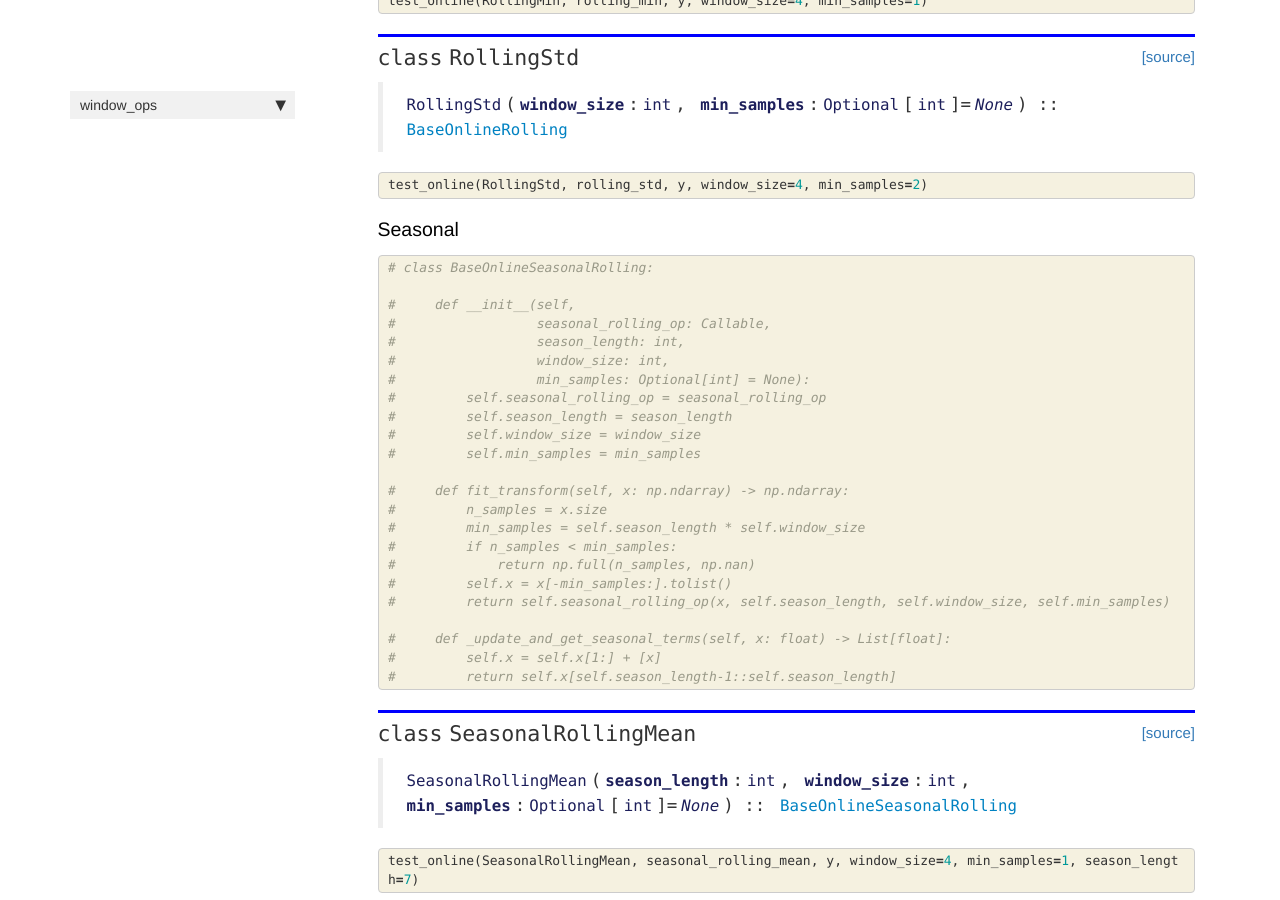
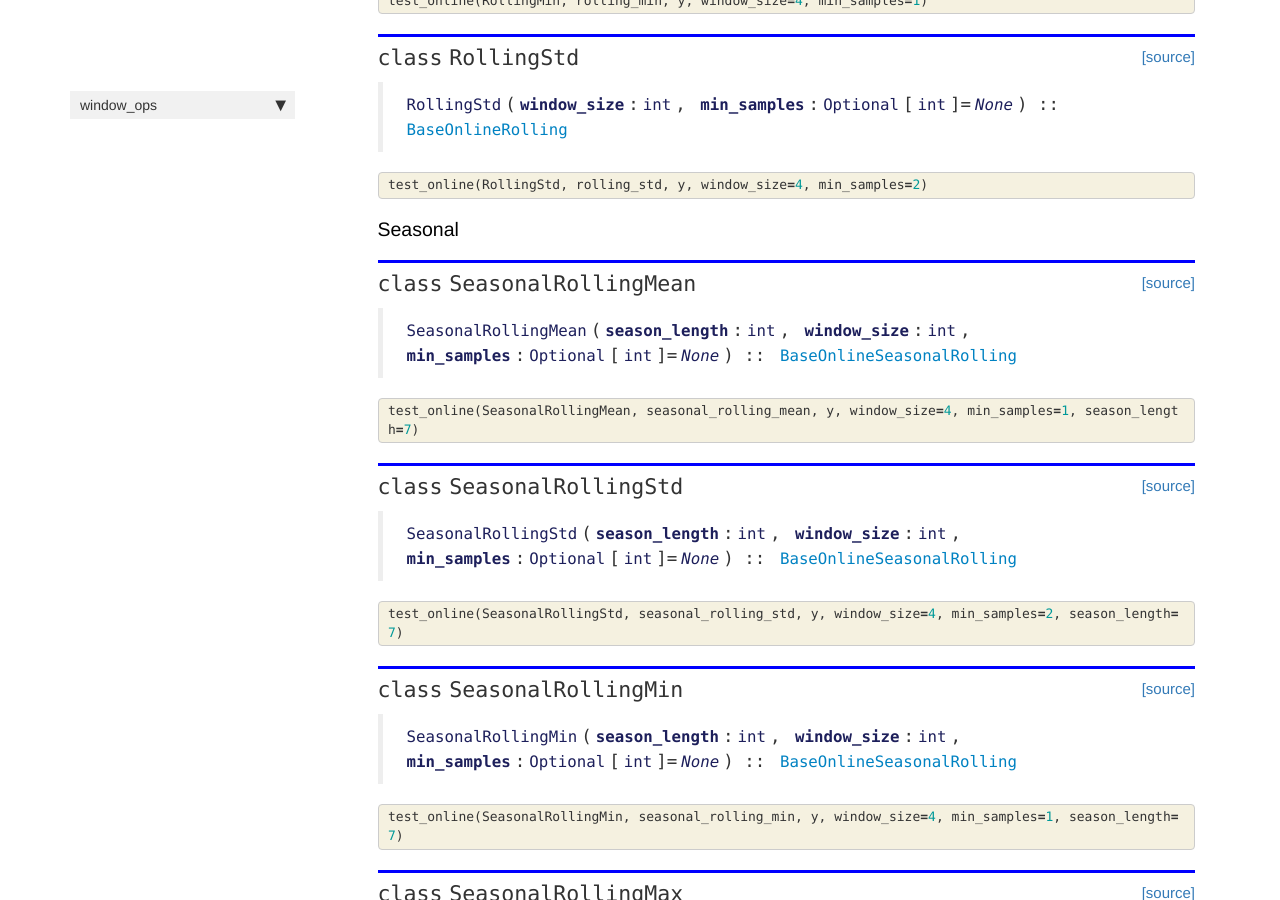
Before and after one commit to jmoralez/window_ops, a Jekyll site: the page built from docs/online.html, in a window 1280 px wide and 900 px high, scrolled down 1789 px. Built offline with Jekyll 4.4.1, drawn with Linux system fonts in a browser that asks for light colours; nearby versions of some CDN libraries; comment, search, counter and statistics services are not loaded.

Commit message:
remove comments from docs

```diff
--- a/docs/online.html
+++ b/docs/online.html
@@ -290,45 +290,6 @@ nb_path: "nbs/online.ipynb"
     {% raw %}
 
 <div class="cell border-box-sizing code_cell rendered">
-<div class="input">
-
-<div class="inner_cell">
-    <div class="input_area">
-<div class=" highlight hl-ipython3"><pre><span></span><span class="c1"># class BaseOnlineSeasonalRolling:</span>
-
-<span class="c1">#     def __init__(self,</span>
-<span class="c1">#                  seasonal_rolling_op: Callable,</span>
-<span class="c1">#                  season_length: int,</span>
-<span class="c1">#                  window_size: int,</span>
-<span class="c1">#                  min_samples: Optional[int] = None):</span>
-<span class="c1">#         self.seasonal_rolling_op = seasonal_rolling_op</span>
-<span class="c1">#         self.season_length = season_length</span>
-<span class="c1">#         self.window_size = window_size</span>
-<span class="c1">#         self.min_samples = min_samples</span>
-
-<span class="c1">#     def fit_transform(self, x: np.ndarray) -&gt; np.ndarray:</span>
-<span class="c1">#         n_samples = x.size</span>
-<span class="c1">#         min_samples = self.season_length * self.window_size</span>
-<span class="c1">#         if n_samples &lt; min_samples:</span>
-<span class="c1">#             return np.full(n_samples, np.nan)</span>
-<span class="c1">#         self.x = x[-min_samples:].tolist()</span>
-<span class="c1">#         return self.seasonal_rolling_op(x, self.season_length, self.window_size, self.min_samples)</span>
-
-<span class="c1">#     def _update_and_get_seasonal_terms(self, x: float) -&gt; List[float]:</span>
-<span class="c1">#         self.x = self.x[1:] + [x]</span>
-<span class="c1">#         return self.x[self.season_length-1::self.season_length]</span>
-</pre></div>
-
-    </div>
-</div>
-</div>
-
-</div>
-    {% endraw %}
-
-    {% raw %}
-
-<div class="cell border-box-sizing code_cell rendered">
 
 <div class="output_wrapper">
 <div class="output">
@@ -433,7 +394,7 @@ nb_path: "nbs/online.ipynb"
 
 
 <div class="output_markdown rendered_html output_subarea ">
-<h2 id="SeasonalRollingMin" class="doc_header"><code>class</code> <code>SeasonalRollingMin</code><a href="https://github.com/jose-moralez/window_ops/tree/master/window_ops/online.py#L148" class="source_link" style="float:right">[source]</a></h2><blockquote><p><code>SeasonalRollingMin</code>(<strong><code>season_length</code></strong>:<code>int</code>, <strong><code>window_size</code></strong>:<code>int</code>, <strong><code>min_samples</code></strong>:<code>Optional</code>[<code>int</code>]=<em><code>None</code></em>) :: <a href="/window_ops/online.html#BaseOnlineSeasonalRolling"><code>BaseOnlineSeasonalRolling</code></a></p>
+<h2 id="SeasonalRollingMin" class="doc_header"><code>class</code> <code>SeasonalRollingMin</code><a href="https://github.com/jose-moralez/window_ops/tree/master/window_ops/online.py#L131" class="source_link" style="float:right">[source]</a></h2><blockquote><p><code>SeasonalRollingMin</code>(<strong><code>season_length</code></strong>:<code>int</code>, <strong><code>window_size</code></strong>:<code>int</code>, <strong><code>min_samples</code></strong>:<code>Optional</code>[<code>int</code>]=<em><code>None</code></em>) :: <a href="/window_ops/online.html#BaseOnlineSeasonalRolling"><code>BaseOnlineSeasonalRolling</code></a></p>
 </blockquote>
 
 </div>
@@ -481,7 +442,7 @@ nb_path: "nbs/online.ipynb"
 
 
 <div class="output_markdown rendered_html output_subarea ">
-<h2 id="SeasonalRollingMax" class="doc_header"><code>class</code> <code>SeasonalRollingMax</code><a href="https://github.com/jose-moralez/window_ops/tree/master/window_ops/online.py#L161" class="source_link" style="float:right">[source]</a></h2><blockquote><p><code>SeasonalRollingMax</code>(<strong><code>season_length</code></strong>:<code>int</code>, <strong><code>window_size</code></strong>:<code>int</code>, <strong><code>min_samples</code></strong>:<code>Optional</code>[<code>int</code>]=<em><code>None</code></em>) :: <a href="/window_ops/online.html#BaseOnlineSeasonalRolling"><code>BaseOnlineSeasonalRolling</code></a></p>
+<h2 id="SeasonalRollingMax" class="doc_header"><code>class</code> <code>SeasonalRollingMax</code><a href="https://github.com/jose-moralez/window_ops/tree/master/window_ops/online.py#L140" class="source_link" style="float:right">[source]</a></h2><blockquote><p><code>SeasonalRollingMax</code>(<strong><code>season_length</code></strong>:<code>int</code>, <strong><code>window_size</code></strong>:<code>int</code>, <strong><code>min_samples</code></strong>:<code>Optional</code>[<code>int</code>]=<em><code>None</code></em>) :: <a href="/window_ops/online.html#BaseOnlineSeasonalRolling"><code>BaseOnlineSeasonalRolling</code></a></p>
 </blockquote>
 
 </div>
@@ -541,7 +502,7 @@ nb_path: "nbs/online.ipynb"
 
 
 <div class="output_markdown rendered_html output_subarea ">
-<h2 id="ExpandingMean" class="doc_header"><code>class</code> <code>ExpandingMean</code><a href="https://github.com/jose-moralez/window_ops/tree/master/window_ops/online.py#L174" class="source_link" style="float:right">[source]</a></h2><blockquote><p><code>ExpandingMean</code>()</p>
+<h2 id="ExpandingMean" class="doc_header"><code>class</code> <code>ExpandingMean</code><a href="https://github.com/jose-moralez/window_ops/tree/master/window_ops/online.py#L149" class="source_link" style="float:right">[source]</a></h2><blockquote><p><code>ExpandingMean</code>()</p>
 </blockquote>
 
 </div>
@@ -607,7 +568,7 @@ nb_path: "nbs/online.ipynb"
 
 
 <div class="output_markdown rendered_html output_subarea ">
-<h2 id="ExpandingMax" class="doc_header"><code>class</code> <code>ExpandingMax</code><a href="https://github.com/jose-moralez/window_ops/tree/master/window_ops/online.py#L188" class="source_link" style="float:right">[source]</a></h2><blockquote><p><code>ExpandingMax</code>()</p>
+<h2 id="ExpandingMax" class="doc_header"><code>class</code> <code>ExpandingMax</code><a href="https://github.com/jose-moralez/window_ops/tree/master/window_ops/online.py#L163" class="source_link" style="float:right">[source]</a></h2><blockquote><p><code>ExpandingMax</code>()</p>
 </blockquote>
 
 </div>
@@ -655,7 +616,7 @@ nb_path: "nbs/online.ipynb"
 
 
 <div class="output_markdown rendered_html output_subarea ">
-<h2 id="ExpandingMin" class="doc_header"><code>class</code> <code>ExpandingMin</code><a href="https://github.com/jose-moralez/window_ops/tree/master/window_ops/online.py#L201" class="source_link" style="float:right">[source]</a></h2><blockquote><p><code>ExpandingMin</code>()</p>
+<h2 id="ExpandingMin" class="doc_header"><code>class</code> <code>ExpandingMin</code><a href="https://github.com/jose-moralez/window_ops/tree/master/window_ops/online.py#L176" class="source_link" style="float:right">[source]</a></h2><blockquote><p><code>ExpandingMin</code>()</p>
 </blockquote>
 
 </div>
@@ -703,7 +664,7 @@ nb_path: "nbs/online.ipynb"
 
 
 <div class="output_markdown rendered_html output_subarea ">
-<h2 id="ExpandingStd" class="doc_header"><code>class</code> <code>ExpandingStd</code><a href="https://github.com/jose-moralez/window_ops/tree/master/window_ops/online.py#L214" class="source_link" style="float:right">[source]</a></h2><blockquote><p><code>ExpandingStd</code>()</p>
+<h2 id="ExpandingStd" class="doc_header"><code>class</code> <code>ExpandingStd</code><a href="https://github.com/jose-moralez/window_ops/tree/master/window_ops/online.py#L189" class="source_link" style="float:right">[source]</a></h2><blockquote><p><code>ExpandingStd</code>()</p>
 </blockquote>
 
 </div>
@@ -757,7 +718,7 @@ nb_path: "nbs/online.ipynb"
 
 
 <div class="output_markdown rendered_html output_subarea ">
-<h2 id="SeasonalExpandingMean" class="doc_header"><code>class</code> <code>SeasonalExpandingMean</code><a href="https://github.com/jose-moralez/window_ops/tree/master/window_ops/online.py#L255" class="source_link" style="float:right">[source]</a></h2><blockquote><p><code>SeasonalExpandingMean</code>(<strong><code>season_length</code></strong>:<code>int</code>) :: <a href="/window_ops/online.html#BaseSeasonalExpanding"><code>BaseSeasonalExpanding</code></a></p>
+<h2 id="SeasonalExpandingMean" class="doc_header"><code>class</code> <code>SeasonalExpandingMean</code><a href="https://github.com/jose-moralez/window_ops/tree/master/window_ops/online.py#L230" class="source_link" style="float:right">[source]</a></h2><blockquote><p><code>SeasonalExpandingMean</code>(<strong><code>season_length</code></strong>:<code>int</code>) :: <a href="/window_ops/online.html#BaseSeasonalExpanding"><code>BaseSeasonalExpanding</code></a></p>
 </blockquote>
 
 </div>
@@ -805,7 +766,7 @@ nb_path: "nbs/online.ipynb"
 
 
 <div class="output_markdown rendered_html output_subarea ">
-<h2 id="SeasonalExpandingStd" class="doc_header"><code>class</code> <code>SeasonalExpandingStd</code><a href="https://github.com/jose-moralez/window_ops/tree/master/window_ops/online.py#L261" class="source_link" style="float:right">[source]</a></h2><blockquote><p><code>SeasonalExpandingStd</code>(<strong><code>season_length</code></strong>:<code>int</code>) :: <a href="/window_ops/online.html#BaseSeasonalExpanding"><code>BaseSeasonalExpanding</code></a></p>
+<h2 id="SeasonalExpandingStd" class="doc_header"><code>class</code> <code>SeasonalExpandingStd</code><a href="https://github.com/jose-moralez/window_ops/tree/master/window_ops/online.py#L236" class="source_link" style="float:right">[source]</a></h2><blockquote><p><code>SeasonalExpandingStd</code>(<strong><code>season_length</code></strong>:<code>int</code>) :: <a href="/window_ops/online.html#BaseSeasonalExpanding"><code>BaseSeasonalExpanding</code></a></p>
 </blockquote>
 
 </div>
@@ -853,7 +814,7 @@ nb_path: "nbs/online.ipynb"
 
 
 <div class="output_markdown rendered_html output_subarea ">
-<h2 id="SeasonalExpandingMin" class="doc_header"><code>class</code> <code>SeasonalExpandingMin</code><a href="https://github.com/jose-moralez/window_ops/tree/master/window_ops/online.py#L267" class="source_link" style="float:right">[source]</a></h2><blockquote><p><code>SeasonalExpandingMin</code>(<strong><code>season_length</code></strong>:<code>int</code>) :: <a href="/window_ops/online.html#BaseSeasonalExpanding"><code>BaseSeasonalExpanding</code></a></p>
+<h2 id="SeasonalExpandingMin" class="doc_header"><code>class</code> <code>SeasonalExpandingMin</code><a href="https://github.com/jose-moralez/window_ops/tree/master/window_ops/online.py#L242" class="source_link" style="float:right">[source]</a></h2><blockquote><p><code>SeasonalExpandingMin</code>(<strong><code>season_length</code></strong>:<code>int</code>) :: <a href="/window_ops/online.html#BaseSeasonalExpanding"><code>BaseSeasonalExpanding</code></a></p>
 </blockquote>
 
 </div>
@@ -901,7 +862,7 @@ nb_path: "nbs/online.ipynb"
 
 
 <div class="output_markdown rendered_html output_subarea ">
-<h2 id="SeasonalExpandingMax" class="doc_header"><code>class</code> <code>SeasonalExpandingMax</code><a href="https://github.com/jose-moralez/window_ops/tree/master/window_ops/online.py#L273" class="source_link" style="float:right">[source]</a></h2><blockquote><p><code>SeasonalExpandingMax</code>(<strong><code>season_length</code></strong>:<code>int</code>) :: <a href="/window_ops/online.html#BaseSeasonalExpanding"><code>BaseSeasonalExpanding</code></a></p>
+<h2 id="SeasonalExpandingMax" class="doc_header"><code>class</code> <code>SeasonalExpandingMax</code><a href="https://github.com/jose-moralez/window_ops/tree/master/window_ops/online.py#L248" class="source_link" style="float:right">[source]</a></h2><blockquote><p><code>SeasonalExpandingMax</code>(<strong><code>season_length</code></strong>:<code>int</code>) :: <a href="/window_ops/online.html#BaseSeasonalExpanding"><code>BaseSeasonalExpanding</code></a></p>
 </blockquote>
 
 </div>
@@ -955,7 +916,7 @@ nb_path: "nbs/online.ipynb"
 
 
 <div class="output_markdown rendered_html output_subarea ">
-<h2 id="EWMMean" class="doc_header"><code>class</code> <code>EWMMean</code><a href="https://github.com/jose-moralez/window_ops/tree/master/window_ops/online.py#L279" class="source_link" style="float:right">[source]</a></h2><blockquote><p><code>EWMMean</code>(<strong><code>alpha</code></strong>)</p>
+<h2 id="EWMMean" class="doc_header"><code>class</code> <code>EWMMean</code><a href="https://github.com/jose-moralez/window_ops/tree/master/window_ops/online.py#L254" class="source_link" style="float:right">[source]</a></h2><blockquote><p><code>EWMMean</code>(<strong><code>alpha</code></strong>)</p>
 </blockquote>
 
 </div>
@@ -1009,7 +970,7 @@ nb_path: "nbs/online.ipynb"
 
 
 <div class="output_markdown rendered_html output_subarea ">
-<h2 id="Shift" class="doc_header"><code>class</code> <code>Shift</code><a href="https://github.com/jose-moralez/window_ops/tree/master/window_ops/online.py#L294" class="source_link" style="float:right">[source]</a></h2><blockquote><p><code>Shift</code>(<strong><code>offset</code></strong>:<code>int</code>)</p>
+<h2 id="Shift" class="doc_header"><code>class</code> <code>Shift</code><a href="https://github.com/jose-moralez/window_ops/tree/master/window_ops/online.py#L269" class="source_link" style="float:right">[source]</a></h2><blockquote><p><code>Shift</code>(<strong><code>offset</code></strong>:<code>int</code>)</p>
 </blockquote>
 
 </div>
```
